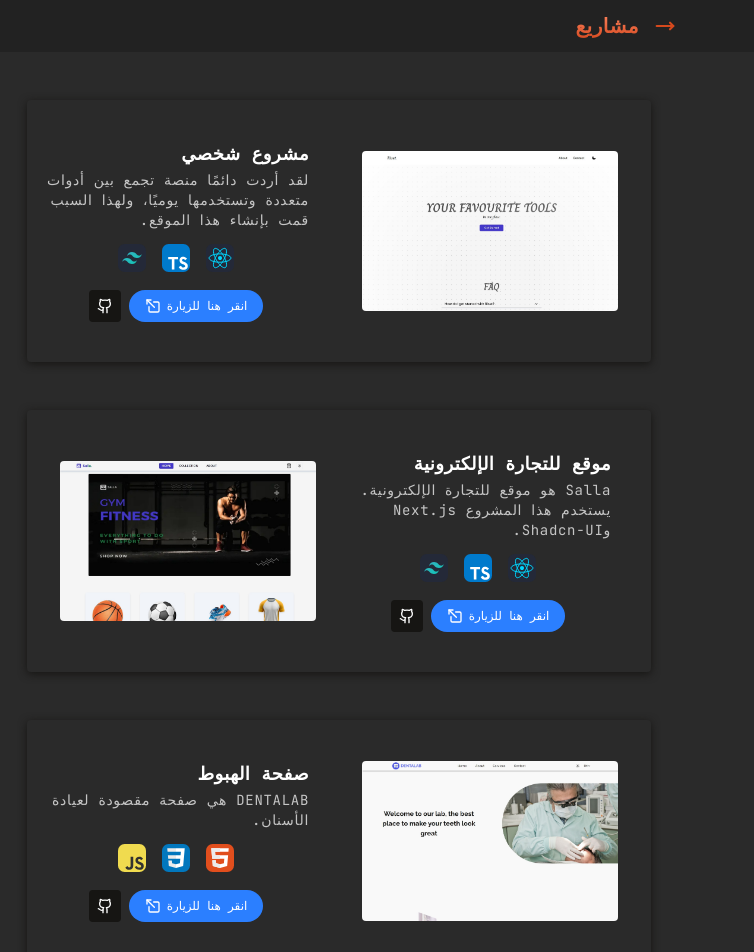
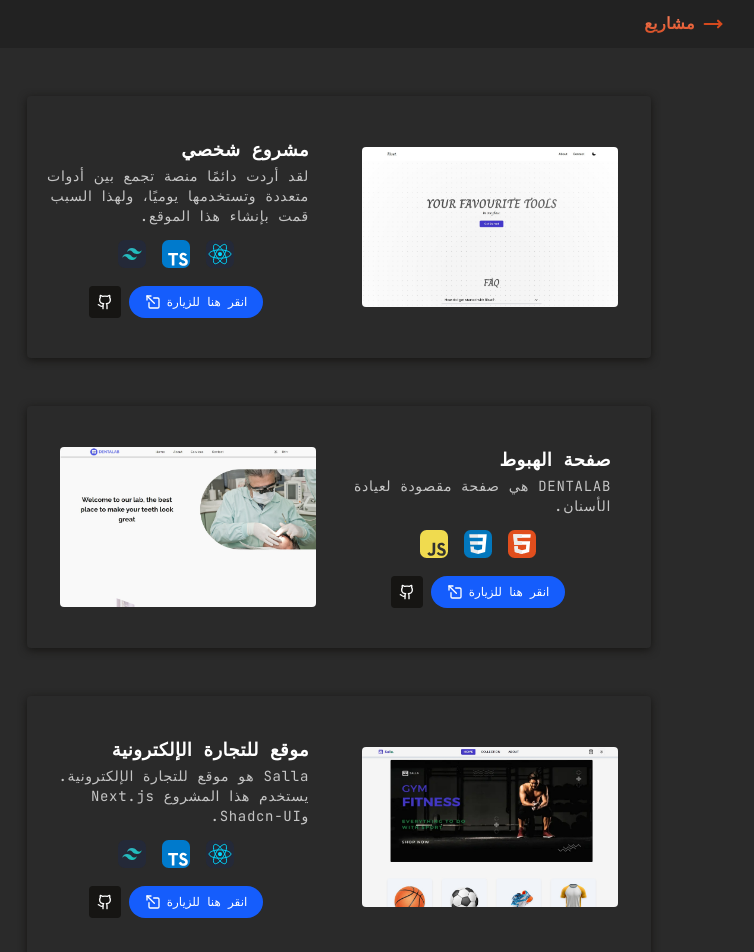
Before and after one commit to Falconstadium/react-portfolio, a React (Vite) app: page /ar/projects in a window 1280 px wide. Shown: the top 952 px of the page, without its empty margins (301-1055 px from the left). Built offline with nearby package versions, Linux system fonts and the light colour scheme.

Commit message:
update v1.71

```diff
--- a/src/assets/data.ts
+++ b/src/assets/data.ts
@@ -76,31 +76,31 @@ export const projects = [
   },
   {
     id: 2,
+    src: dentalab,
+    name: "dentalab",
+    title: `${resources[lang].project.dentalab.title}`,
+    desc: `${resources[lang].project.dentalab.desc}`,
+    link: "https://dentalab.vercel.app/",
+    githubRepo: "https://github.com/Falconstadium/DENTALAB",
+    className: `lg:-order-1 ${lang == "ar" ? "pr-6" : ""}`,
+    animate: "animate-risat",
+    stack1: html,
+    stack2: css,
+    stack3: js,
+  },
+  {
+    id: 3,
     src: salla,
     name: "salla",
     title: `${resources[lang].project.salla.title}`,
     desc: `${resources[lang].project.salla.desc}`,
     link: "https://salla-ten.vercel.app/",
     githubRepo: "https://github.com/Falconstadium/salla",
-    className: `lg:-order-1 ${lang == "ar" ? "pr-6" : ""}`,
+    className: ` ${lang == "ar" ? "pr-6" : ""}`,
     animate: "animate-salla",
     stack1: next,
     stack2: ts,
     stack3: tailwind,
-  },
-  {
-    id: 3,
-    src: dentalab,
-    name: "dentalab",
-    title: `${resources[lang].project.dentalab.title}`,
-    desc: `${resources[lang].project.dentalab.desc}`,
-    link: "https://dentalab.vercel.app/",
-    githubRepo: "https://github.com/Falconstadium/DENTALAB",
-    className: `${lang == "ar" ? "pr-6" : ""}`,
-    animate: "animate-risat",
-    stack1: html,
-    stack2: css,
-    stack3: js,
   },
   {
     id: 4,
--- a/src/components/Navbar.tsx
+++ b/src/components/Navbar.tsx
@@ -14,7 +14,7 @@ export const Navbar = ({ langName }: NavbarProps) => {
 
   return (
     <header className="bg-nav w-full px-4 py-0.5 transition-all duration-300">
-      <nav className="relative mx-auto flex max-w-2xl items-center justify-between">
+      <nav className="relative mx-auto flex max-w-3xl items-center justify-between">
         <div className="animate-salla">
           <Link to={"/" + lang}>
             <img src={pic} alt="logo" loading="lazy" className="h-14 w-14" />
--- a/src/resources/frSharedResources.ts
+++ b/src/resources/frSharedResources.ts
@@ -14,7 +14,7 @@ export const frSharedResources = {
   contact: {
     title: "contact",
     parag1:
-      "Développeur web front-end, se concentrant sur le développement de belles UX et UI.",
+      "Développeur web front-end, se concentrant sur le développement de belles UI et UX.",
     parag2:
       "Ma pile principale est actuellement React en combinaison avec Tailwind CSS et TypeScript.",
   },
--- a/src/resources/sharedResources.ts
+++ b/src/resources/sharedResources.ts
@@ -18,7 +18,7 @@ export const resources = {
     contact: {
       title: "contact",
       parag1:
-        "Front-end web developer, focusing on developing beautiful UX and UI.",
+        "Front-end web developer, focusing on developing beautiful UI and UX.",
       parag2:
         "My main stack currently is React in combination with Tailwind CSS and TypeScript.",
     },
--- a/src/routes/ProjectsPage.tsx
+++ b/src/routes/ProjectsPage.tsx
@@ -13,9 +13,9 @@ const ProjectsPage = () => {
   return (
     <main className="bg-card font-main text-white">
       <header className="bg-nav px-6 py-3 transition-all duration-30">
-        <nav className="mx-auto max-w-2xl">
+        <nav className="mx-auto max-w-3xl">
           <div className="animate-risat">
-            <Link to={"/" + lang} className="flex items-center gap-4">
+            <Link to={"/" + lang} className="flex items-center gap-2">
               <svg
                 xmlns="http://www.w3.org/2000/svg"
                 width="20"
@@ -31,7 +31,7 @@ const ProjectsPage = () => {
                 <path d="M6 8L2 12L6 16" />
                 <path d="M2 12H22" />
               </svg>
-              <h3 className="from-softOrange to-boldOrange bg-gradient-to-b bg-clip-text text-center text-xl font-semibold tracking-wide text-transparent uppercase">
+              <h3 className="from-softOrange to-boldOrange bg-gradient-to-b bg-clip-text font-semibold tracking-wide text-transparent uppercase">
                 {resources[lang].project.title}
               </h3>
             </Link>
@@ -84,7 +84,7 @@ const ProjectsPage = () => {
                     href={proj.link}
                     target="_blank"
                     rel="noopener noreferrer"
-                    className="hover:bg-blue active:bg-blue flex items-center gap-1.5 rounded-2xl bg-blue-500 px-4 py-2 text-nowrap transition-colors duration-300"
+                    className="flex items-center gap-1.5 rounded-2xl bg-blue-600 px-4 py-2 text-nowrap transition-colors duration-300 hover:bg-blue-500 active:bg-blue-500"
                   >
                     <span className="text-xs font-medium capitalize">
                       {resources[lang].hero.link}
```
